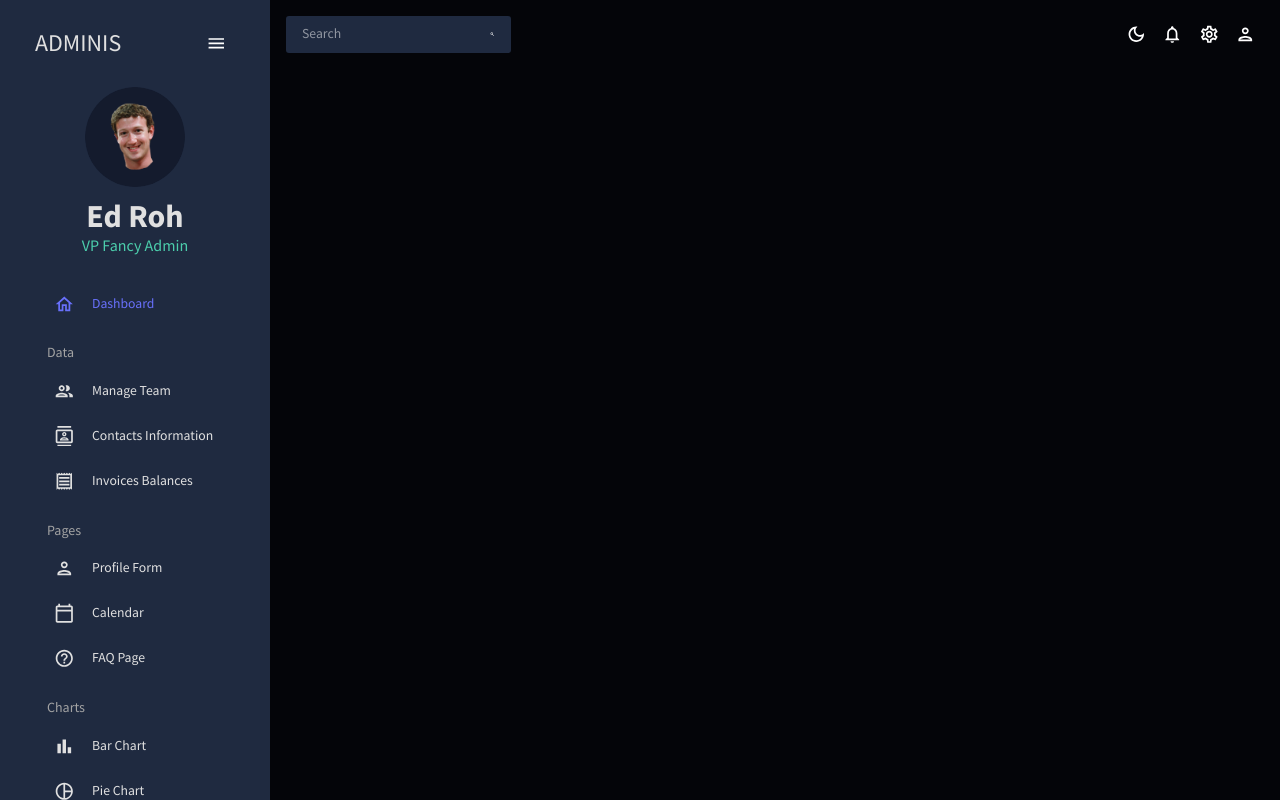
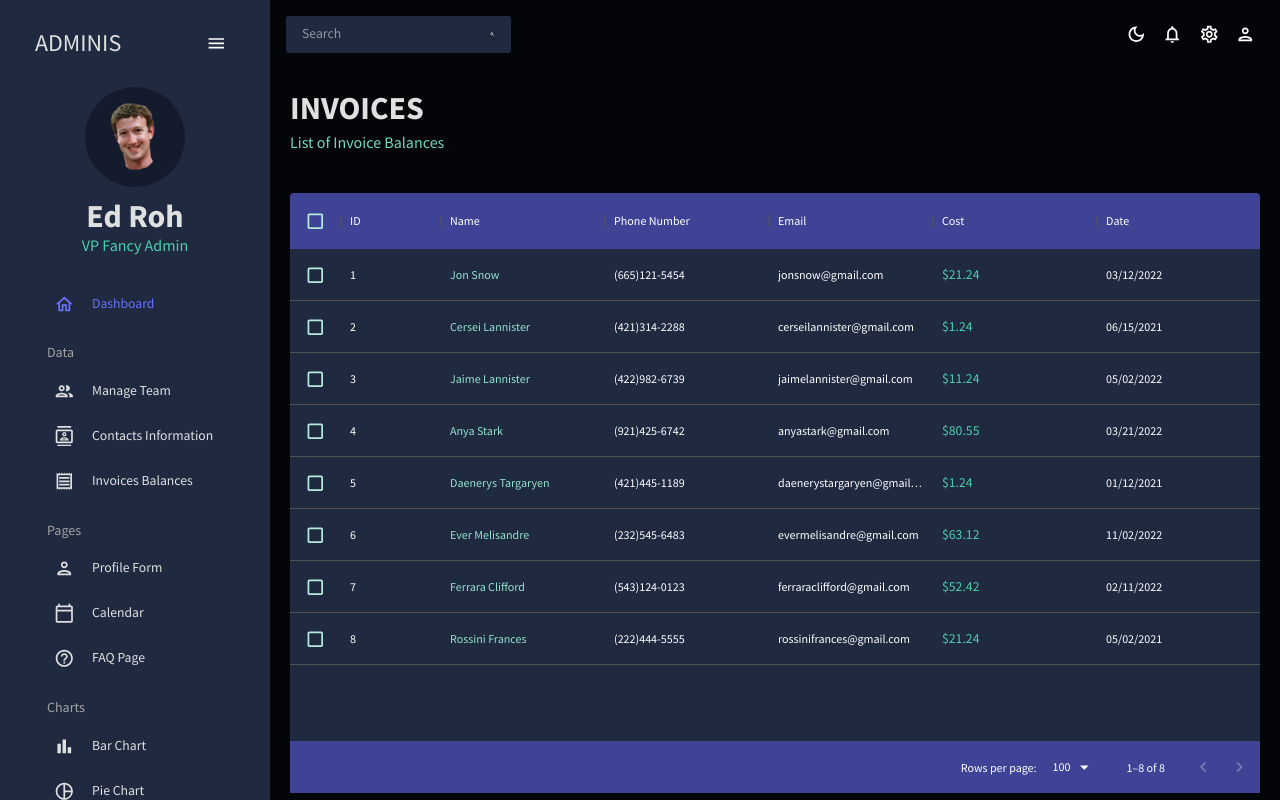
Before and after one commit to patcoston/tutorialtypescript2, a React (Vite) app: page /invoices in a window 1280 px wide. Built offline with nearby package versions, Linux system fonts and the light colour scheme.

Commit message:
Added Invoices

```diff
--- a/src/App.tsx
+++ b/src/App.tsx
@@ -7,7 +7,7 @@
 import { Route, Routes } from 'react-router-dom'
 import Team from './scenes/team'
 import Contacts from './scenes/contacts'
-// import Invoices from './scenes/invoices'
+import Invoices from './scenes/invoices'
 // import Bar from './scenes/bar'
 // import Form from './scenes/form'
 // import Line from './scenes/line'
@@ -31,7 +31,7 @@
               <Route path="/" element={<Dashboard />} />
               <Route path="/team" element={<Team />} />
               <Route path="/contacts" element={<Contacts />} />
-              {/* <Route path="/invoices" element={<Invoices />} /> */}
+              <Route path="/invoices" element={<Invoices />} />
               {/* <Route path="/form" element={<Form />} /> */}
               {/* <Route path="/bar" element={<Bar />} /> */}
               {/* <Route path="/pie" element={<Pie />} /> */}
--- /dev/null
+++ b/src/scenes/invoices/index.tsx
@@ -0,0 +1,85 @@
+import { FC } from 'react'
+import { Box, Typography, useTheme } from '@mui/material'
+import { DataGrid, GridColDef } from '@mui/x-data-grid'
+import { tokens } from '../../theme'
+import { mockDataInvoices } from '../../data/MockData'
+import Header from '../../components/Header'
+
+const Invoices: FC = () => {
+  const theme = useTheme()
+  const colors = tokens(theme.palette.mode)
+
+  const columns: GridColDef[] = [
+    { field: 'id', headerName: 'ID' },
+    {
+      field: 'name',
+      headerName: 'Name',
+      flex: 1,
+      cellClassName: 'name-column--cell',
+    },
+    {
+      field: 'phone',
+      headerName: 'Phone Number',
+      flex: 1,
+    },
+    {
+      field: 'email',
+      headerName: 'Email',
+      flex: 1,
+    },
+    {
+      field: 'cost',
+      headerName: 'Cost',
+      flex: 1,
+      renderCell: params => (
+        <Typography color={colors.greenAccent[500]}>
+          ${params.row.cost}
+        </Typography>
+      ),
+    },
+    {
+      field: 'date',
+      headerName: 'Date',
+      flex: 1,
+    },
+  ]
+
+  return (
+    <Box m="20px">
+      <Header title="INVOICES" subtitle="List of Invoice Balances" />
+      <Box
+        m="40px 0 0 0"
+        height="75vh"
+        sx={{
+          '& .MuiDataGrid-root': {
+            border: 'none',
+          },
+          '& .MuiDataGrid-cell': {
+            borderBottom: 'none',
+          },
+          '& .name-column--cell': {
+            color: colors.greenAccent[300],
+          },
+          '& .MuiDataGrid-columnHeaders': {
+            backgroundColor: colors.blueAccent[700],
+            borderBottom: 'none',
+          },
+          '& .MuiDataGrid-virtualScroller': {
+            backgroundColor: colors.primary[400],
+          },
+          '& .MuiDataGrid-footerContainer': {
+            borderTop: 'none',
+            backgroundColor: colors.blueAccent[700],
+          },
+          '& .MuiCheckbox-root': {
+            color: `${colors.greenAccent[200]} !important`,
+          },
+        }}
+      >
+        <DataGrid checkboxSelection rows={mockDataInvoices} columns={columns} />
+      </Box>
+    </Box>
+  )
+}
+
+export default Invoices
```
